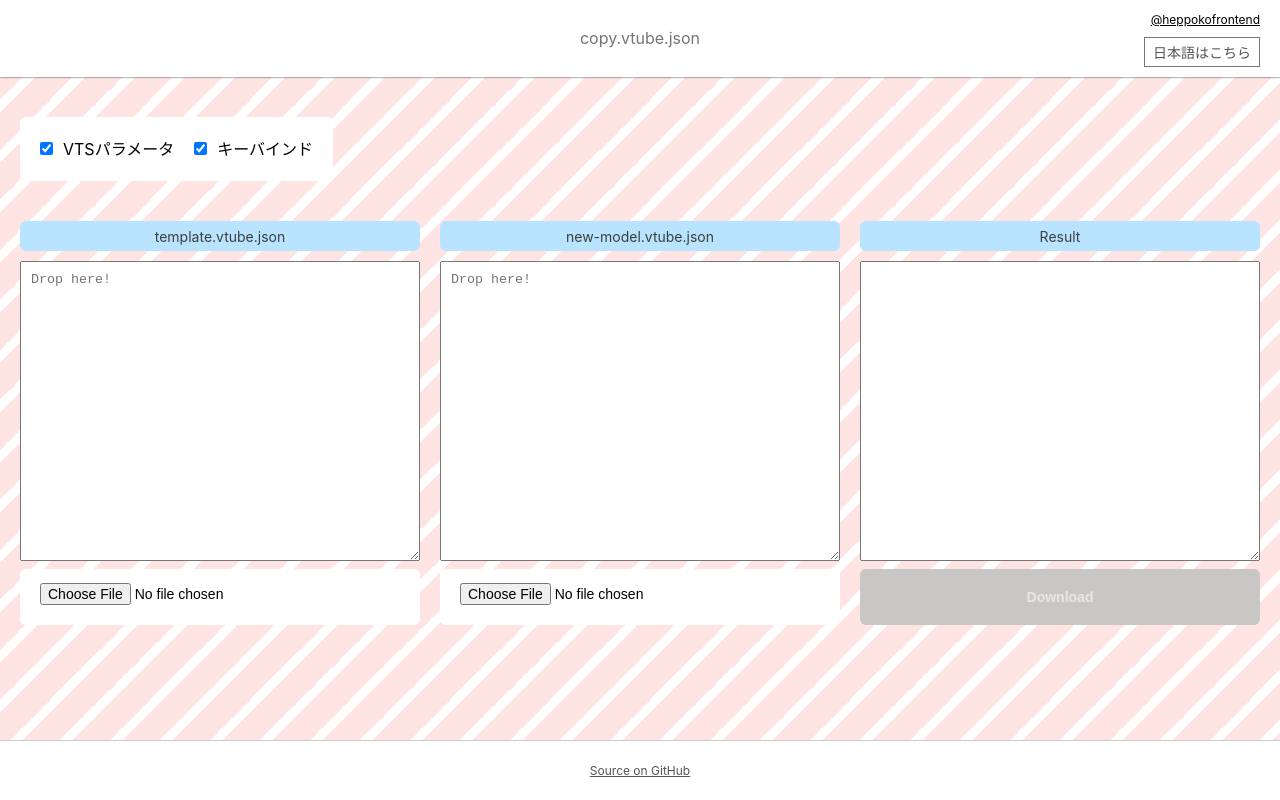
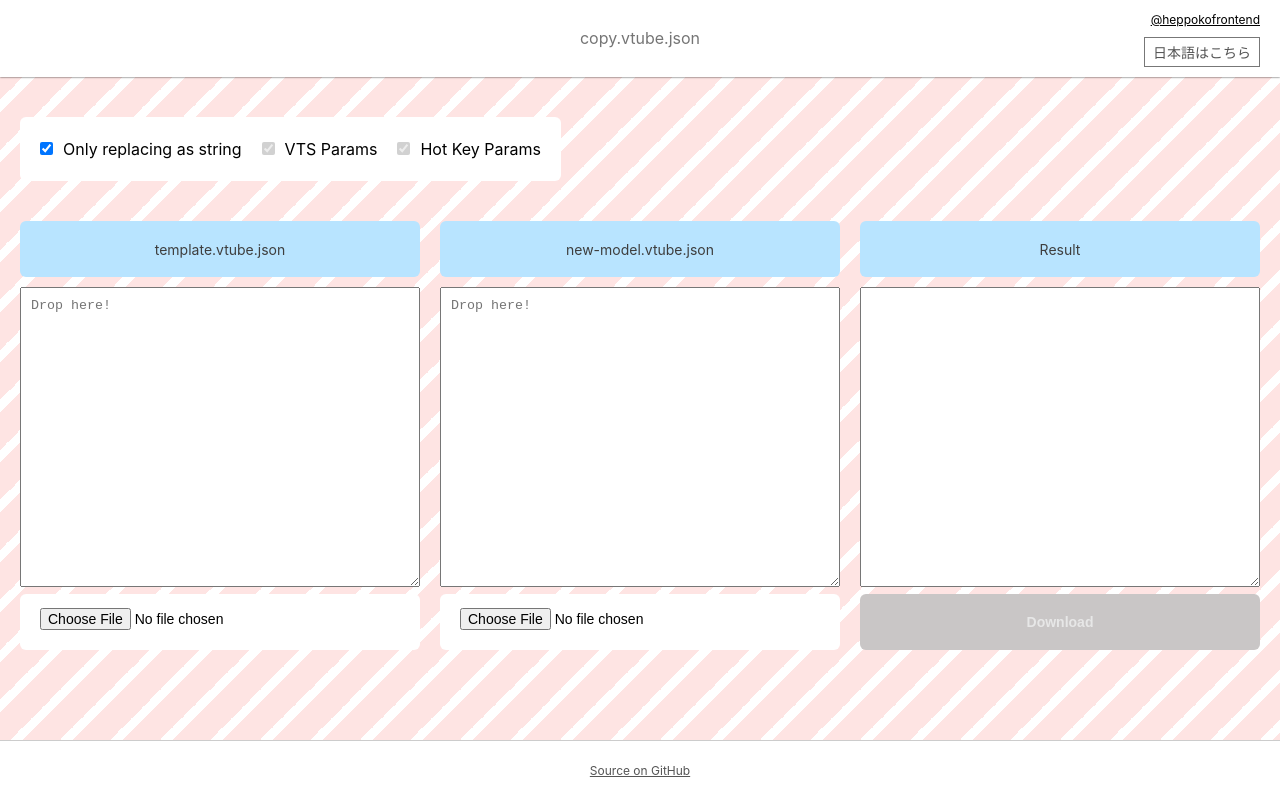
Before and after one commit to heppokofrontend/copy.vtube.json, a React (Create React App) app: page / in a window 1280 px wide. Built offline with nearby package versions, Linux system fonts and the light colour scheme.

Commit message:
:zap: Add Static replace

```diff
--- a/src/component/UI.module.scss
+++ b/src/component/UI.module.scss
@@ -7,6 +7,7 @@
 
   .list {
     display: flex;
+    flex-wrap: wrap;
     margin: 0 0 0 -20px;
   }
 
@@ -25,11 +26,12 @@
 }
 
 .label {
-  padding: 5px 10px 3px;
+  padding: 18px 10px 17px;
   margin: 0 0 10px;
   display: block;
   font-size: 14px;
   text-align: center;
+  line-height: 1.5;
   color: #3e3e3e;
   background: #b8e4ff;
   border-radius: 6px;
--- a/src/component/UI.tsx
+++ b/src/component/UI.tsx
@@ -1,4 +1,4 @@
-import React, { useState, useRef, ChangeEventHandler, DragEventHandler } from 'react';
+import React, { useState, useRef, ChangeEventHandler, DragEventHandler, FocusEventHandler } from 'react';
 import styles from './UI.module.scss';
 import {useTranslation} from 'react-i18next';
 
@@ -8,6 +8,7 @@
   const [sourceFileName, setSourceFileName] = useState('');
   const [target, setTarget] = useState('');
   const [result, setResult] = useState('');
+  const [isStaticReplace, setIsStaticReplace] = useState(true);
   const [isNeedVTSParam, setIsNeedVTSParam] = useState(true);
   const [isNeedKeyBindParam, setIsNeedKeyBindParam] = useState(true);
   const [isCompleted, setIsCompleted] = useState(false);
@@ -40,10 +41,39 @@
         return;
       }
 
+      const sourceValue = sourceTextArea.current.value;
+      const sourceJSON = JSON.parse(sourceValue);
+      const targetJSON = JSON.parse(targetTextarea.current.value);
+
+      if (isStaticReplace) {
+        // ! JSON.parseをすると小数点が削れたり、繰り上がったりするので文字列として処理する
+        // "Name": "**********",
+        // "ModelID": "**********",
+        // "FileReferences": {
+        //     "Icon": "**********",
+        //     "Model": "**********.model3.json",
+        //     "IdleAnimation": "**********",
+        //     "IdleAnimationWhenTrackingLost": "**********"
+        // },
+
+        const patterns = [
+          [new RegExp(`"Icon"?\\s*:\\s*".*?${sourceJSON.FileReferences.Icon}"`, 'u'), `"Icon": "${targetJSON.FileReferences.Icon}"`],
+          [new RegExp(`"Model"?\\s*:\\s*".*?${sourceJSON.FileReferences.Model}"`, 'u'), `"Model": "${targetJSON.FileReferences.Model}"`],
+          [new RegExp(`"IdleAnimation"?\\s*:\\s*".*?${sourceJSON.FileReferences.IdleAnimation}"`, 'u'), `"IdleAnimation": "${targetJSON.FileReferences.IdleAnimation}"`],
+          [new RegExp(`"IdleAnimationWhenTrackingLost"?\\s*:\\s*".*?${sourceJSON.FileReferences.IdleAnimationWhenTrackingLost}"`, 'u'), `"IdleAnimationWhenTrackingLost": "${targetJSON.FileReferences.IdleAnimationWhenTrackingLost}"`],
+          [new RegExp(`"ModelID"?\\s*:\\s*".*?${sourceJSON.ModelID}"`, 'u'), `"ModelID": "${targetJSON.ModelID}"`],
+          [new RegExp(`"Name"?\\s*:\\s*".*?${sourceJSON.Name}"`, 'u'), `"Name": "${targetJSON.Name}"`],
+        ] as [RegExp, string][];
+        let resultJSON = sourceValue;
+
+        for (const [regExp, replacement] of patterns) {
+          resultJSON = resultJSON.replace(regExp, replacement);
+        }
+
+        setResult(resultJSON);
+      } else {
         const useSrcVTS = (options.isNeedVTSParam ?? isNeedVTSParam);
         const useSrcHotKey = (options.isNeedKeyBindParam ?? isNeedKeyBindParam);
-      const sourceJSON = JSON.parse(sourceTextArea.current.value);
-      const targetJSON = JSON.parse(targetTextarea.current.value);
         const resultJSON = useSrcVTS ? sourceJSON : targetJSON;
 
         if (useSrcHotKey) {
@@ -57,6 +87,8 @@
         resultJSON.FileReferences = targetJSON.FileReferences;
 
         setResult(JSON.stringify(resultJSON, undefined, '    '));
+      }
+
       setIsCompleted(true);
     } catch (e) {
       setResult('ERROR');
@@ -97,6 +129,9 @@
     e.stopPropagation();
     (e.target as HTMLTextAreaElement).style.background = '';
   } as DragEventHandler<HTMLTextAreaElement>;
+  const onfocus = function (e) {
+    e.target.select();
+  } as FocusEventHandler<HTMLTextAreaElement>
   const download = (() => {
     const a = document.createElement('a');
     const {body} = document;
@@ -120,26 +155,62 @@
         <ul className={styles.list}>
           <li className={styles.listitem}>
             <label>
-              <input type="checkbox" checked={isNeedVTSParam} onChange={() => {
-                setIsNeedVTSParam(!isNeedVTSParam);
+              <input
+                type="checkbox"
+                checked={isStaticReplace}
+                onChange={() => {
+                  setIsNeedVTSParam(true);
+                  setIsNeedKeyBindParam(true);
+                  setIsStaticReplace(!isStaticReplace);
+
+                  if (isStaticReplace) {
+                    return;
+                  }
+
                   makeNewVtubeJson({
-                  isNeedVTSParam: !isNeedVTSParam,
-                  isNeedKeyBindParam: isNeedKeyBindParam,
+                    isStaticReplace: !isStaticReplace,
+                    isNeedVTSParam: true,
+                    isNeedKeyBindParam: true,
                   });
-              }} />
-              <span className={styles.checkboxLabel}>VTSパラメータ</span>
+                }}
+              />
+              <span className={styles.checkboxLabel}>{t('静的な置換のみを行う')}</span>
             </label>
           </li>
           <li className={styles.listitem}>
             <label>
-              <input type="checkbox" checked={isNeedKeyBindParam} onChange={() => {
+              <input
+                type="checkbox"
+                checked={isNeedVTSParam}
+                onChange={() => {
+                  setIsNeedVTSParam(!isNeedVTSParam);
+                  makeNewVtubeJson({
+                    isStaticReplace,
+                    isNeedVTSParam: !isNeedVTSParam,
+                    isNeedKeyBindParam,
+                  });
+                }}
+                disabled={isStaticReplace}
+              />
+              <span className={styles.checkboxLabel}>{t('VTSパラメータ')}</span>
+            </label>
+          </li>
+          <li className={styles.listitem}>
+            <label>
+              <input
+                type="checkbox"
+                checked={isNeedKeyBindParam}
+                onChange={() => {
                   setIsNeedKeyBindParam(!isNeedKeyBindParam);
                   makeNewVtubeJson({
-                  isNeedVTSParam: isNeedVTSParam,
+                    isStaticReplace,
+                    isNeedVTSParam,
                     isNeedKeyBindParam: !isNeedKeyBindParam,
                   });
-              }} />
-              <span className={styles.checkboxLabel}>キーバインド</span>
+                }}
+                disabled={isStaticReplace}
+              />
+              <span className={styles.checkboxLabel}>{t('キーバインド')}</span>
             </label>
           </li>
         </ul>
@@ -157,6 +228,7 @@
               onDrop={ondrop(setSource, sourceInput)}
               onDragOver={ondragover}
               onDragLeave={ondragleave}
+              onFocus={onfocus}
               readOnly
             />
           </label>
@@ -180,6 +252,7 @@
               onDrop={ondrop(setTarget, targetInput)}
               onDragOver={ondragover}
               onDragLeave={ondragleave}
+              onFocus={onfocus}
               readOnly
             />
           </label>
@@ -198,6 +271,7 @@
             <textarea
               className={styles.textarea}
               value={result}
+              onFocus={onfocus}
               readOnly
             />
           </label>
--- a/src/locales/i18n.ts
+++ b/src/locales/i18n.ts
@@ -10,6 +10,9 @@
       '移植元.vtube.json': 'template.vtube.json',
       '移植先.vtube.json': 'new-model.vtube.json',
       'ここにファイルをドロップしてください': 'Drop here!',
+      '静的な置換のみを行う': 'Only replacing as string',
+      'VTSパラメータ': 'VTS Params',
+      'キーバインド': 'Hot Key Params',
     },
   },
   ja: {
@@ -17,6 +20,9 @@
       '移植元.vtube.json': '移植元.vtube.json',
       '移植先.vtube.json': '移植先.vtube.json',
       'ここにファイルをドロップしてください': 'ここにファイルをドロップしてください',
+      '静的な置換のみを行う': '静的な置換のみを行う',
+      'VTSパラメータ': 'VTSパラメータ',
+      'キーバインド': 'キーバインド',
     },
   },
 };
```
Lines whose indentation alone changed are shown as unchanged.
